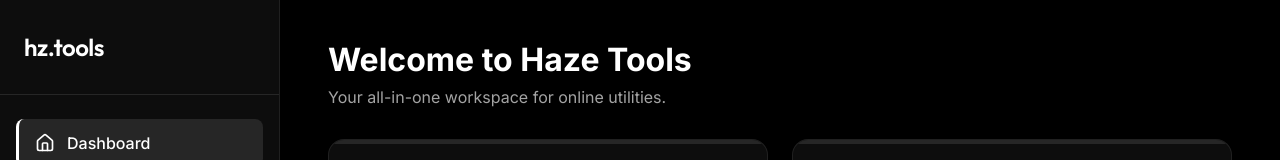
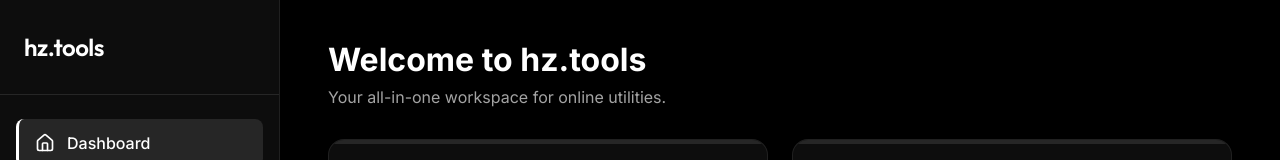
Before and after one commit to hazekezia/hazetools, a React (Vite) app: page / in a window 1280 px wide. Shown: the top 160 px of the page. Built offline with nearby package versions, Linux system fonts and the light colour scheme.

Commit message:
Update Home.jsx

```diff
--- a/src/pages/Home.jsx
+++ b/src/pages/Home.jsx
@@ -32,7 +32,7 @@
 
   return (
     <div className="home-container">
-      <h1 className="page-title">Welcome to Haze Tools</h1>
+      <h1 className="page-title">Welcome to hz.tools</h1>
       <p className="page-subtitle">Your all-in-one workspace for online utilities.</p>
 
       <div className="tools-grid">
```
